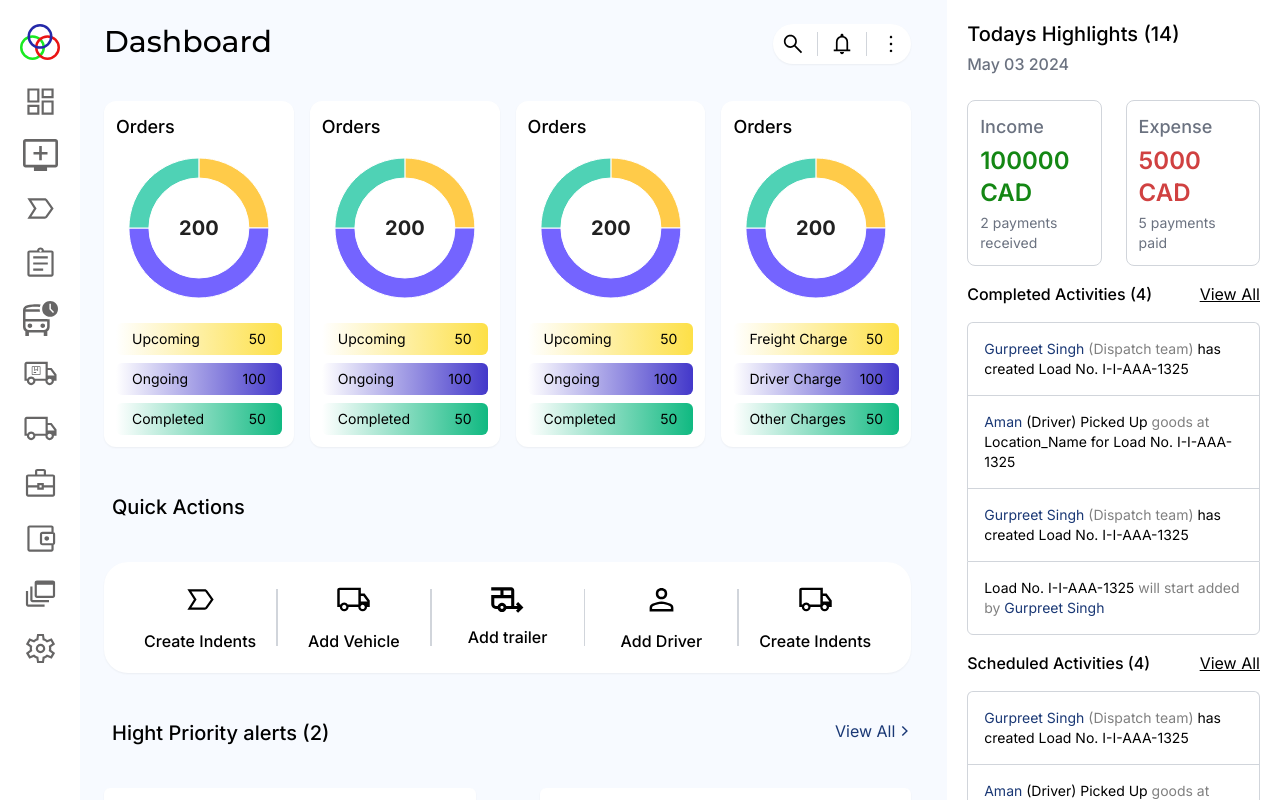
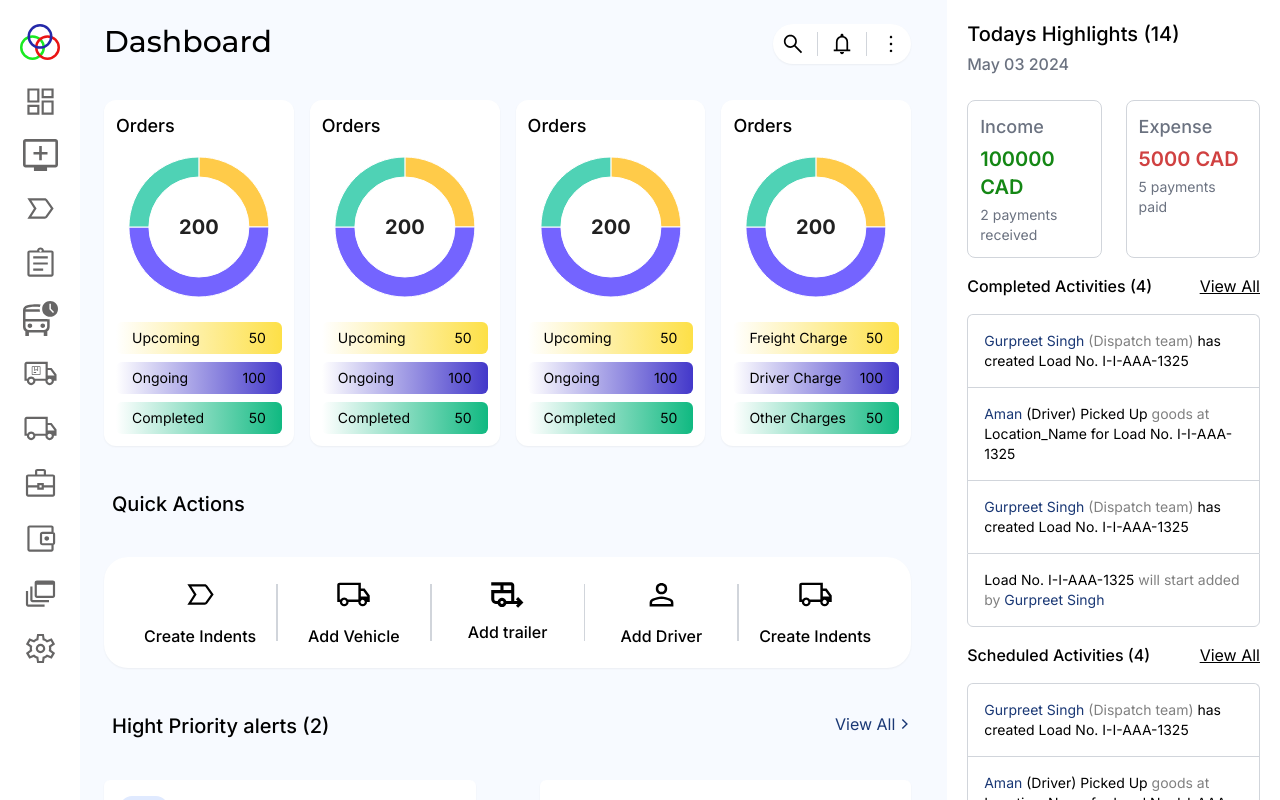
Before and after one commit to majid-2002/demo-website, a Next.js app: page /dashboard in a window 1280 px wide. Shown: the top 800 px of the page. Built offline with nearby package versions, Linux system fonts and the light colour scheme.

Commit message:
fix text

```diff
--- a/src/app/dashboard/components/ExpenseCard.tsx
+++ b/src/app/dashboard/components/ExpenseCard.tsx
@@ -14,7 +14,7 @@ const ExpenseCard = ({ expenseCard }: { expenseCard: ExpenseCardProps }) => {
         {expenseCard.expenseType === "income" ? "Income" : "Expense"}
       </p>
       <p
-        className={`font-semibold text-2xl  ${
+        className={`font-semibold text-xl  ${
           expenseCard.expenseType === "income"
             ? "text-[#148714]"
             : "text-[#D04141]"
```
